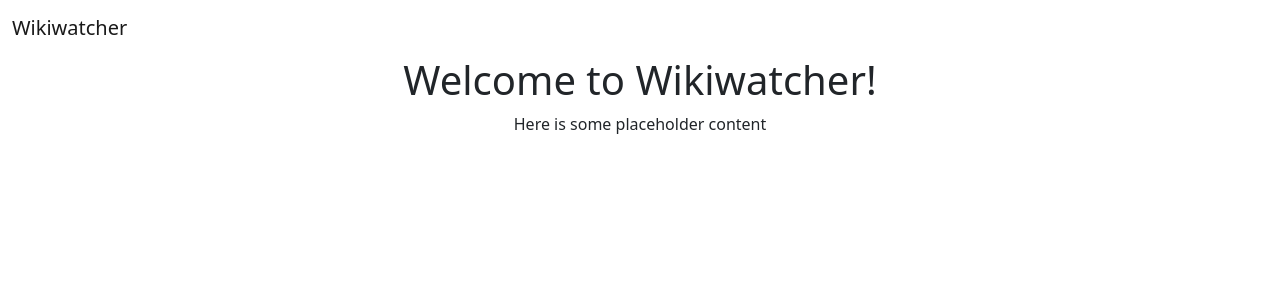
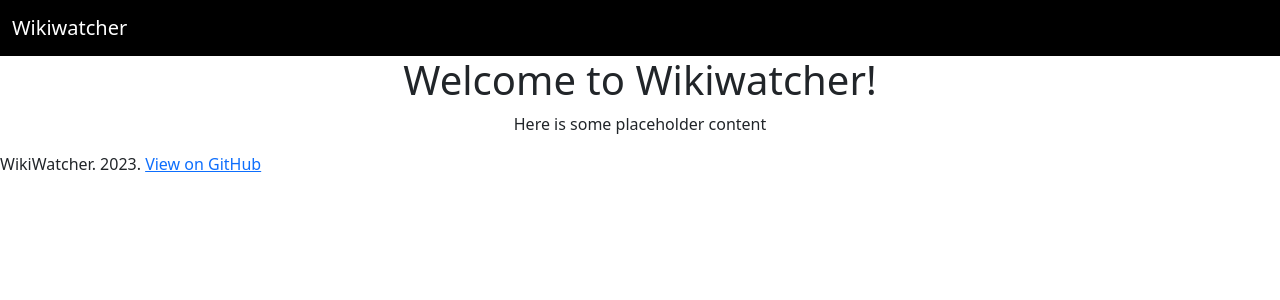
Before and after one commit to wikiwatchers/wikiwatcher, a Flask app: page / in a window 1280 px wide. Shown: the top 300 px of the page. Run offline with Flask 2, Linux system fonts and the light colour scheme.

Commit message:
added styles.css

```diff
--- /dev/null
+++ b/static/styles.css
@@ -0,0 +1,4 @@
+.navbar {
+    background-color: black;
+    color: white;
+}
--- a/templates/layout.html
+++ b/templates/layout.html
@@ -10,7 +10,7 @@
 
 
 <body>
-	<nav class="navbar">
+	<nav class="navbar navbar-dark">
 	  <div class="container-fluid">
 	    <a class="navbar-brand" href="#">
 	      	<span class="site-title">Wikiwatcher</span>
@@ -19,10 +19,17 @@
 	</nav>
 
 	<div class="container">
-
-		<div class=page>
+		<div class="page-content">
 		    {% block content %}{% endblock %}
 		</div>
 	</div>
+
+	<footer>
+		<div class="container"></div>
+		WikiWatcher. 2023. <a href="https://github.com/wikiwatchers/wikiwatcher/" target="_blank">
+			View on GitHub
+		</a>
+		<div class="container-fluid"></div>
+	</footer>
 </body>
 </html>
```
